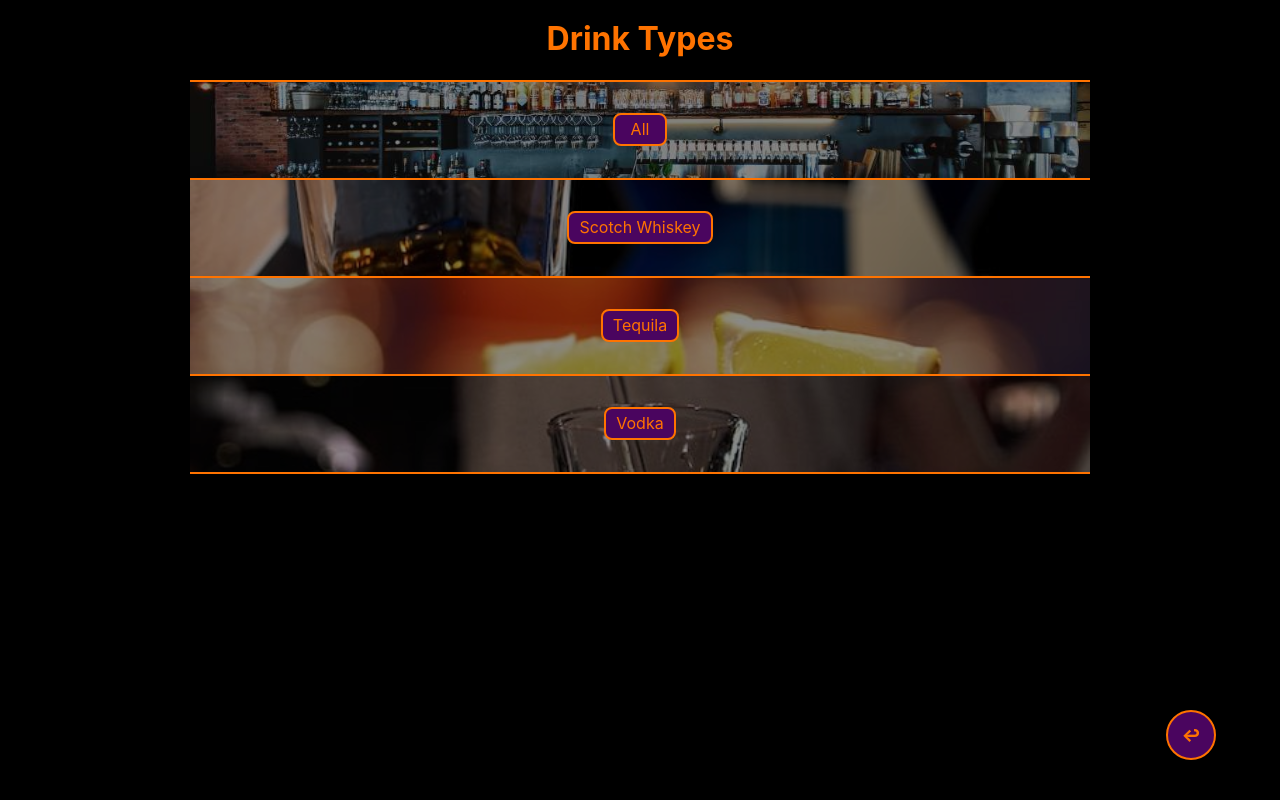
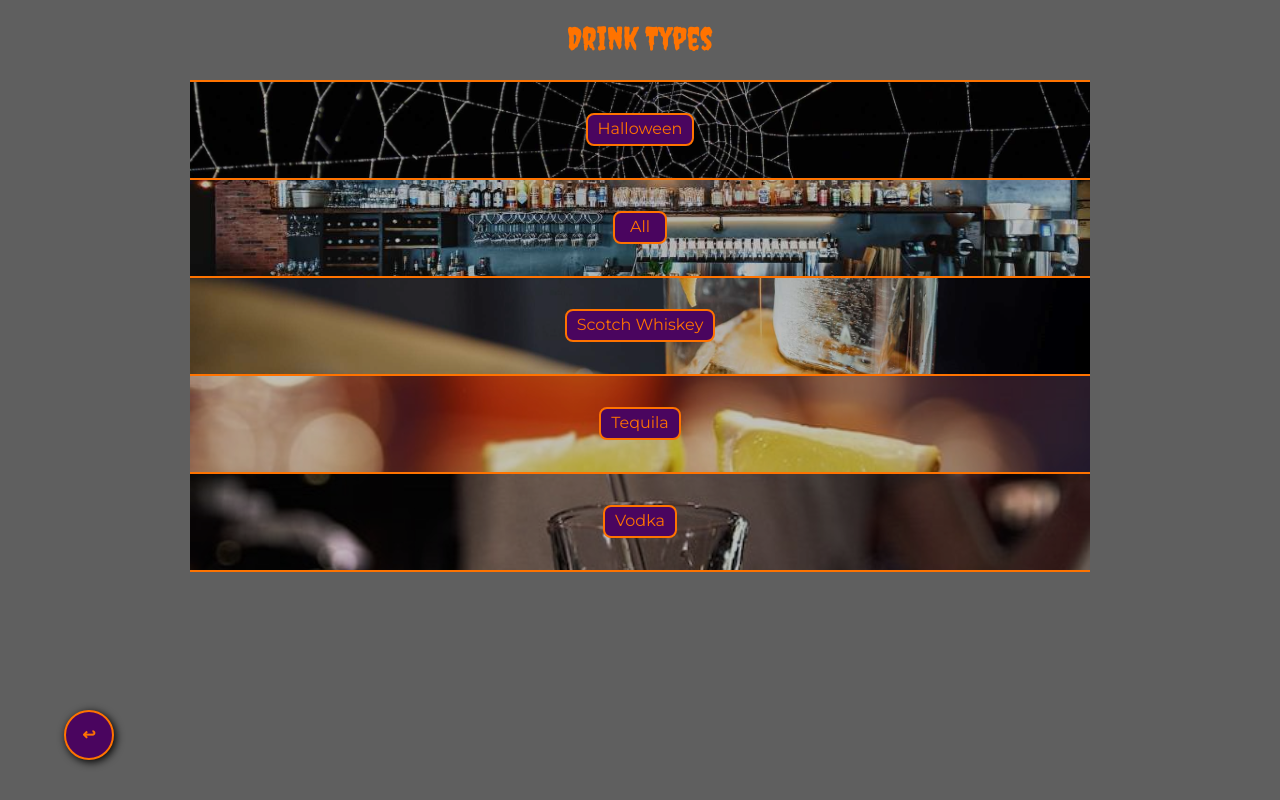
Before and after one commit to dkempen98/menu-application, a React (Create React App) app in the folder client/: page /drinks in a window 1280 px wide. Built offline with nearby package versions, Linux system fonts and the light colour scheme.

Commit message:
add some more styling to the categories page

```diff
--- a/client/public/index.html
+++ b/client/public/index.html
@@ -24,7 +24,11 @@
       work correctly both with client-side routing and a non-root public URL.
       Learn how to configure a non-root public URL by running `npm run build`.
     -->
-    <title>React App</title>
+
+    <link rel="preconnect" href="https://fonts.googleapis.com">
+    <link rel="preconnect" href="https://fonts.gstatic.com" crossorigin>
+    <link href="https://fonts.googleapis.com/css2?family=Creepster&family=Montserrat&display=swap" rel="stylesheet">
+    <title>Kempen Spirits</title>
   </head>
   <body>
     <noscript>You need to enable JavaScript to run this app.</noscript>
--- a/client/src/App.css
+++ b/client/src/App.css
@@ -1,8 +1,10 @@
 :root {
-  --bg: black;
+  --bg: rgb(95, 95, 95);
   --primary-color: rgb(74, 5, 95);
   --secondary-color: #ff7300;
   --shadow: 2px 2px 8px black;
+  --header-font: 'Creepster', cursive;
+  --body-font: 'Montserrat', sans-serif;
 }
 
 * {
@@ -11,6 +13,7 @@
 
 body {
   background-color: var(--bg);
+  font-family: var(--body-font);
 }
 
 /* Reused elements */
@@ -18,12 +21,14 @@ body {
 .page-header {
   color: var(--secondary-color);
   text-align: center;
+  font-family: 'Creepster', cursive;
+  font-weight: 400;
 }
 
 .back-button {
   position: fixed;
   bottom: 5%;
-  right: 5%;
+  left: 5%;
   float: inherit;
 
   height: 50px;
@@ -37,6 +42,23 @@ body {
   box-shadow: var(--shadow);
 }
 
+.back-button:hover {
+  cursor: pointer;
+}
+
+.button-flip:hover {
+  background-color: var(--secondary-color);
+  color: var(--primary-color);
+  border-color: var(--primary-color);
+}
+
+.card-hover {
+  transition: 250ms;
+}
+
+.card-hover:hover {
+  height: 8rem;
+}
 
 /* Landing page styling */
 
@@ -73,15 +95,12 @@ body {
   text-decoration: none;
   border: 2px solid var(--secondary-color);
   border-radius: 8px;
+  font-weight: bolder;
 
 
   display: flex;
   align-items: center;
   justify-content: center;
-}
-
-.landing-button h3 {
-  color: var(--secondary-color);
 }
 
 /* Drinks Page styling */
@@ -111,7 +130,7 @@ body {
   justify-content: center;
 
   background-image: url('./images/landing-background.jpg');
-  background-color: rgb(139, 139, 139);
+  background-color: #97979794;
   background-blend-mode: multiply;
   background-size: cover;
   background-position: top center;
@@ -144,3 +163,40 @@ body {
   background-image: url('./images/scotch-whiskey.jpg');
   background-position: center center;
 }
+
+.halloween {
+  background-image: url('./images/halloween.jpg');
+  background-position: center center;
+}
+
+/* Drink :category: page */
+
+.category-container {
+  display: flex;
+  flex-wrap: wrap;
+  justify-content: space-around;
+}
+
+.category-drink-container {
+  width: 40%;
+  height: 10rem;
+  margin-bottom: 3rem;
+  background-color: var(--secondary-color);
+  display: flex;
+  flex-direction: column;
+  justify-content: center;
+  align-items: center;
+  min-width: 125px;
+}
+
+.category-items {
+  position: absolute;
+
+}
+
+.category-images {
+  object-fit: cover;
+  height: 90%;
+  width: 90%;
+  background-color: var(--primary-color);
+}
--- a/client/src/components/BackButton.js
+++ b/client/src/components/BackButton.js
@@ -17,6 +17,6 @@ export default function BackButton() {
     }
 
     return (
-        <button onClick={() => previousPage()} className="back-button">&#8617;</button>
+        <button onClick={() => previousPage()} className="back-button button-flip">&#8617;</button>
     )
 }
--- a/client/src/components/ListItems.js
+++ b/client/src/components/ListItems.js
@@ -10,11 +10,28 @@ export default function ListItems({items, currentPageRoute, pageClass}) {
         return name.toLowerCase().split(' ').join('-')
     }
 
+
     const list = items.map((item) => {
         const slug = generateSlug(item)
+        let imageLink = "/images/" + slug + ".jpg"
+
+        function replaceImg(name) {
+            document.getElementById("drinkImg" + name).src = "/images/generic-drink.jpg"
+        }
+
+        if(pageClass === "category") {
+            return (
+                <a href={currentPageRoute + "/" + slug} className="category-drink-container">
+                    <img id={"drinkImg" + slug} className="category-images" src={imageLink} onError={() => replaceImg(slug)}/>
+                    <div key={slug} className={pageClass + "-items " + slug}>
+                        <div>{item}</div>
+                    </div>
+                </a>
+            )
+        }
         return (
             <a href={currentPageRoute + "/" + slug}>
-                <div key={slug} className={pageClass + "-items " + slug}>
+                <div key={slug} className={pageClass + "-items card-hover " + slug}>
                     <div>{item}</div>
                 </div>
             </a>
--- a/client/src/pages/Drink.js
+++ b/client/src/pages/Drink.js
@@ -33,8 +33,9 @@ export default function Drink() {
         setDescription(descTemp)
     }
 
-    function hideImg() {
-        setImageLink("/images/generic-drink.jpg")
+    function replaceImg() {
+        document.getElementById("drinkImg").src = "/images/generic-drink.jpg"
+
     }
 
     return(
@@ -46,7 +47,7 @@ export default function Drink() {
             <h1>
                 {drink}
             </h1>
-            <img id="drinkImg" src={imageLink} onError={() => hideImg()}/>
+            <img id="drinkImg" src={"/images/" + window.location.pathname.split('/').pop() + ".jpg"} onError={() => replaceImg()}/>
             <p>
                 {description}
             </p>
--- a/client/src/pages/DrinkCategory.js
+++ b/client/src/pages/DrinkCategory.js
@@ -57,17 +57,14 @@ export default function DrinkCategory() {
 
     return(
         <section>
-            <h1>
+            <h1 className="page-header">
                 {category}
             </h1>
-            <ul>
-                <li><a href="/">Home</a></li>
-                <li><a href="/drinks">Drinks</a></li>
-                <ListItems
-                    items = {drinks}
-                    currentPageRoute = {window.location.pathname}
-                />
-            </ul>
+            <ListItems
+                items = {drinks}
+                currentPageRoute = {window.location.pathname}
+                pageClass = "category"
+            />
             <BackButton/>
         </section>
     )
--- a/client/src/pages/Drinks.js
+++ b/client/src/pages/Drinks.js
@@ -5,6 +5,7 @@ import BackButton from "../components/BackButton";
 
 export default function Drinks() {
     const [categories, setCategories] = useState()
+    const [holiday, setHoliday] = useState('Halloween')
 
     useEffect(() => {
         init()
@@ -23,6 +24,7 @@ export default function Drinks() {
         cats.sort()
         // TODO: use unshift on this array to add a seasonal item if one exists
         cats.unshift("All")
+        if(holiday != '') {cats.unshift(holiday)};
         setCategories(cats)
         console.log(window.history)
     }
--- a/client/src/pages/LandingPage.js
+++ b/client/src/pages/LandingPage.js
@@ -8,8 +8,8 @@ export default function LandingPage() {
             </h1>
             <div className="landing-container">
                 <a href="/drinks">
-                    <div className="landing-button">
-                        <h3>Browse Drinks</h3>
+                    <div className="landing-button button-flip">
+                        Browse Drinks
                     </div>
                 </a>
             </div>
```
Also changed, not shown: client/src/images/halloween.jpg (added), client/src/images/scotch-whiskey.jpg.
